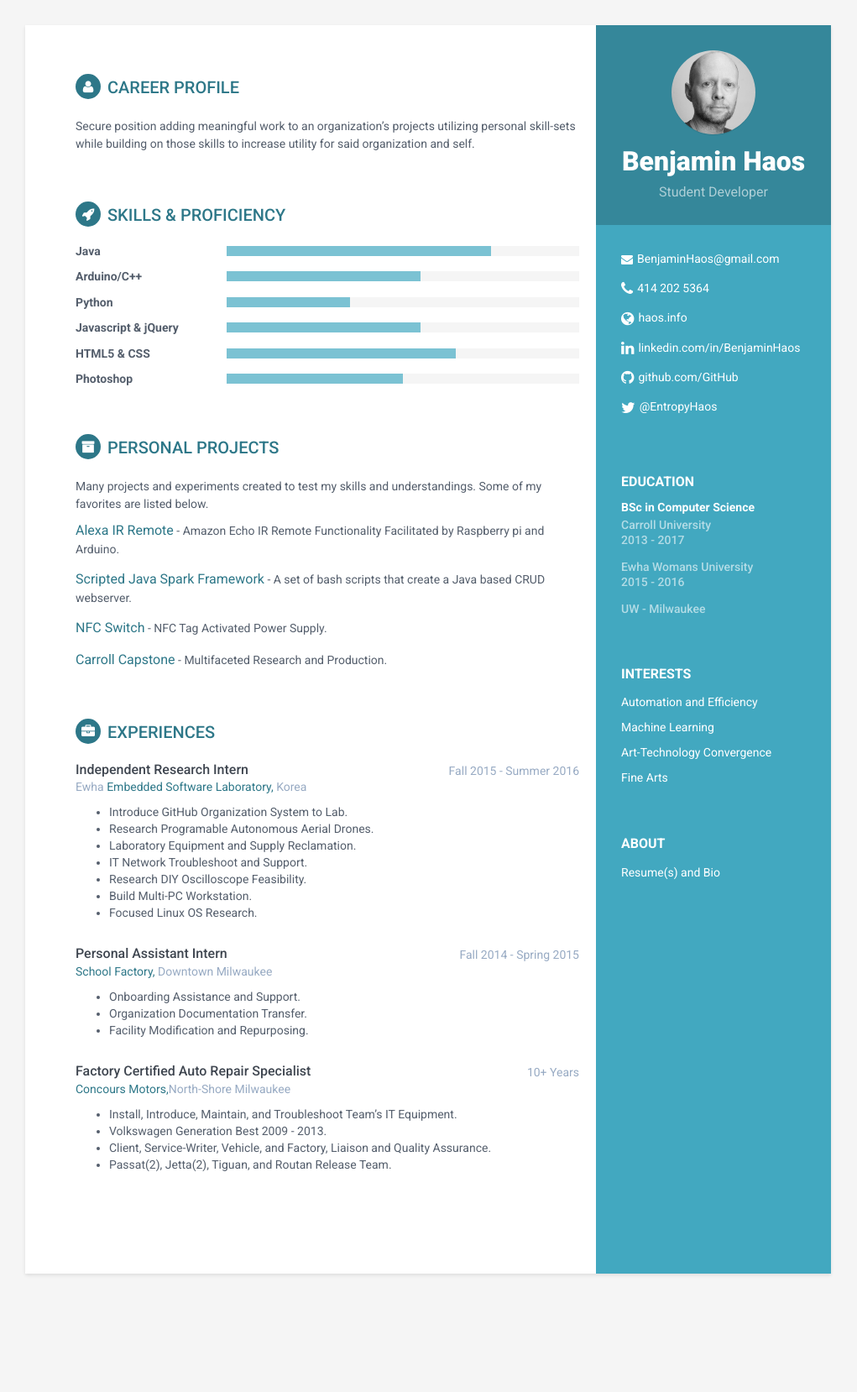
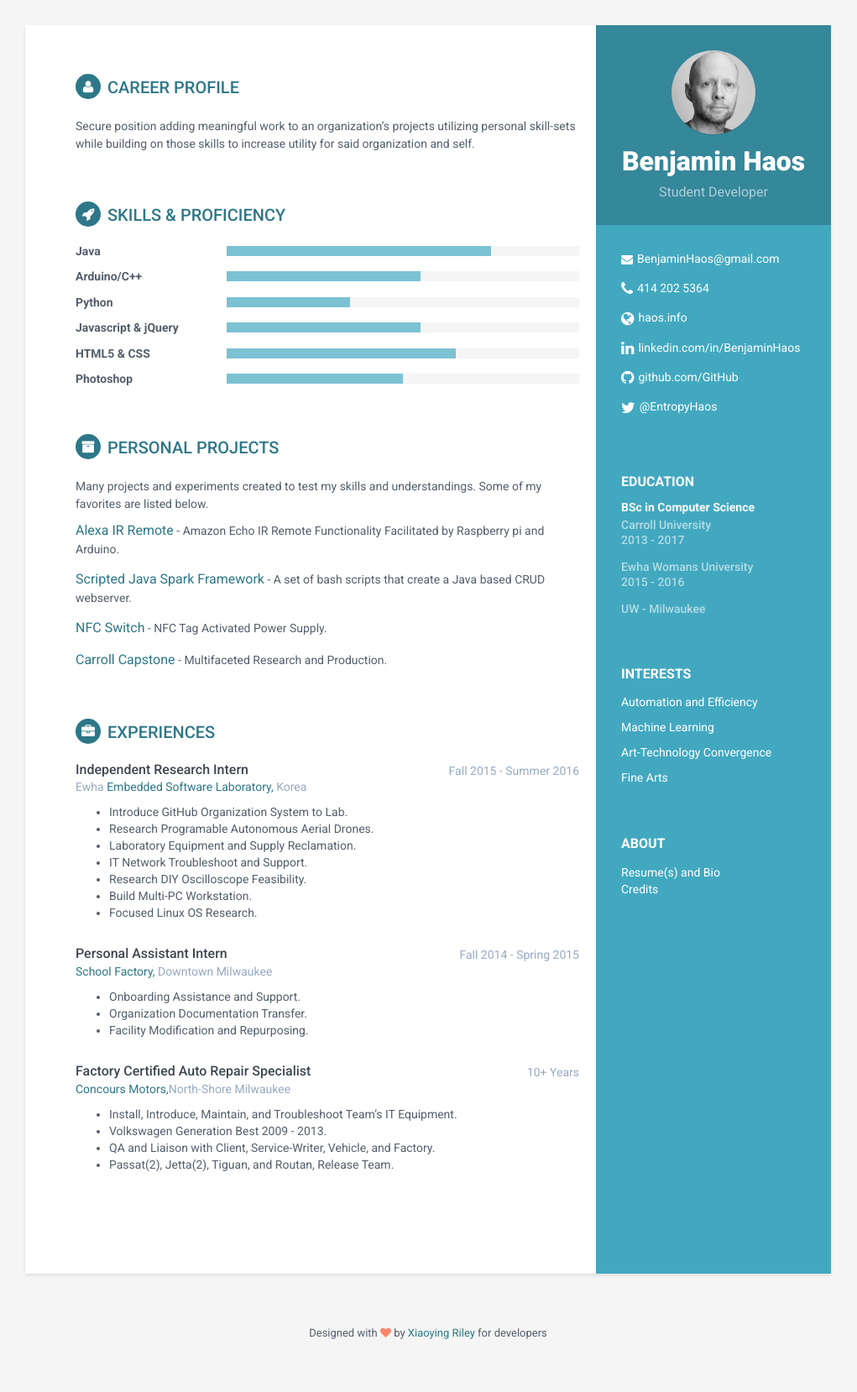
Before and after one commit to EntropyHaos/haos_dot_info_site, a Jekyll site: the page built from docs/index.html, in a window 1280 px wide. Shown: the whole page at 84% size, without its empty margins (130-1151 px from the left). Built offline with Jekyll 4.4.1, drawn with Linux system fonts in a browser that asks for light colours; before the commit the page ends 1547 px from its top, so only the background shows below that.

Commit message:
Add credits to home page.

```diff
--- a/docs/_includes/about.html
+++ b/docs/_includes/about.html
@@ -4,6 +4,9 @@
         <a href="http://resume.haos.info" target="_blank">
             <li>Resume(s) and Bio</li>
         </a>
+        <a href="/credits.html" target="_blank">
+            <li>Credits</li>
+        </a>
     </ul>
 </div>
 <!--//About-->
--- a/docs/_includes/experience.html
+++ b/docs/_includes/experience.html
@@ -51,8 +51,8 @@
                         <ul>
                             <li>Install, Introduce, Maintain, and Troubleshoot Team’s IT Equipment.</li>
                             <li>Volkswagen Generation Best 2009 - 2013.</li>
-                            <li>Client, Service-Writer, Vehicle, and Factory, Liaison and Quality Assurance.</li>
-                            <li>Passat(2), Jetta(2), Tiguan, and Routan Release Team.</li>
+                            <li>QA and Liaison with Client, Service-Writer, Vehicle, and Factory.</li>
+                            <li>Passat(2), Jetta(2), Tiguan, and Routan, Release Team.</li>
                         </ul>
                     </div><!--//details-->
                 </div><!--//item-->
--- /dev/null
+++ b/docs/_includes/footer.html
@@ -0,0 +1,6 @@
+    <footer class="footer">
+        <div class="text-center">
+                <!--/* This template is released under the Creative Commons Attribution 3.0 License. Please keep the attribution link below when using for your own project. Thank you for your support. :) If you'd like to use the template without the attribution, you can check out other license options via our website: themes.3rdwavemedia.com */-->
+                <small class="copyright">Designed with <i class="fa fa-heart"></i> by <a href="http://themes.3rdwavemedia.com" target="_blank" rel="nofollow">Xiaoying Riley</a> for developers</small>
+        </div><!--//container-->
+    </footer><!--//footer-->
--- a/docs/_layouts/default.html
+++ b/docs/_layouts/default.html
@@ -17,6 +17,7 @@ layout: compress
 
         </div><!--//main-body-->
     </div>
+{% include footer.html %}
 
 {% include scripts.html %}
 </body>
--- /dev/null
+++ b/docs/credits.html
@@ -0,0 +1,5 @@
+---
+layout: default
+---
+
+{% include credits.html %}
```
Also changed, not shown: docs/_includes/credits.html (added, +77 -0 lines), docs/assets/images/online-cv-jekyll-theme-2.png (deleted), docs/assets/images/online-cv-jekyll-theme.png (deleted), docs/assets/images/online-cv-responsive-jekyll-theme.png (deleted).
